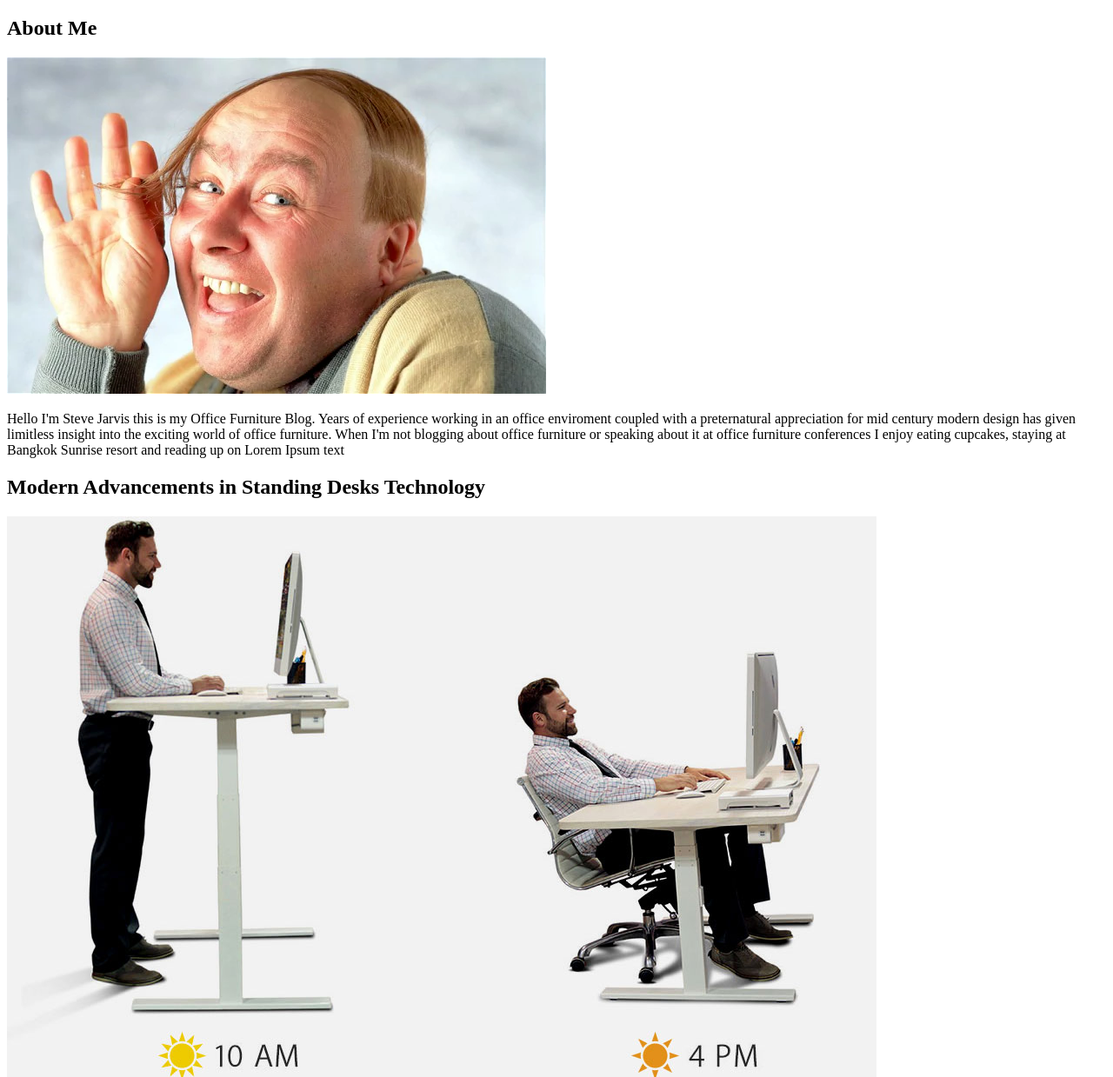
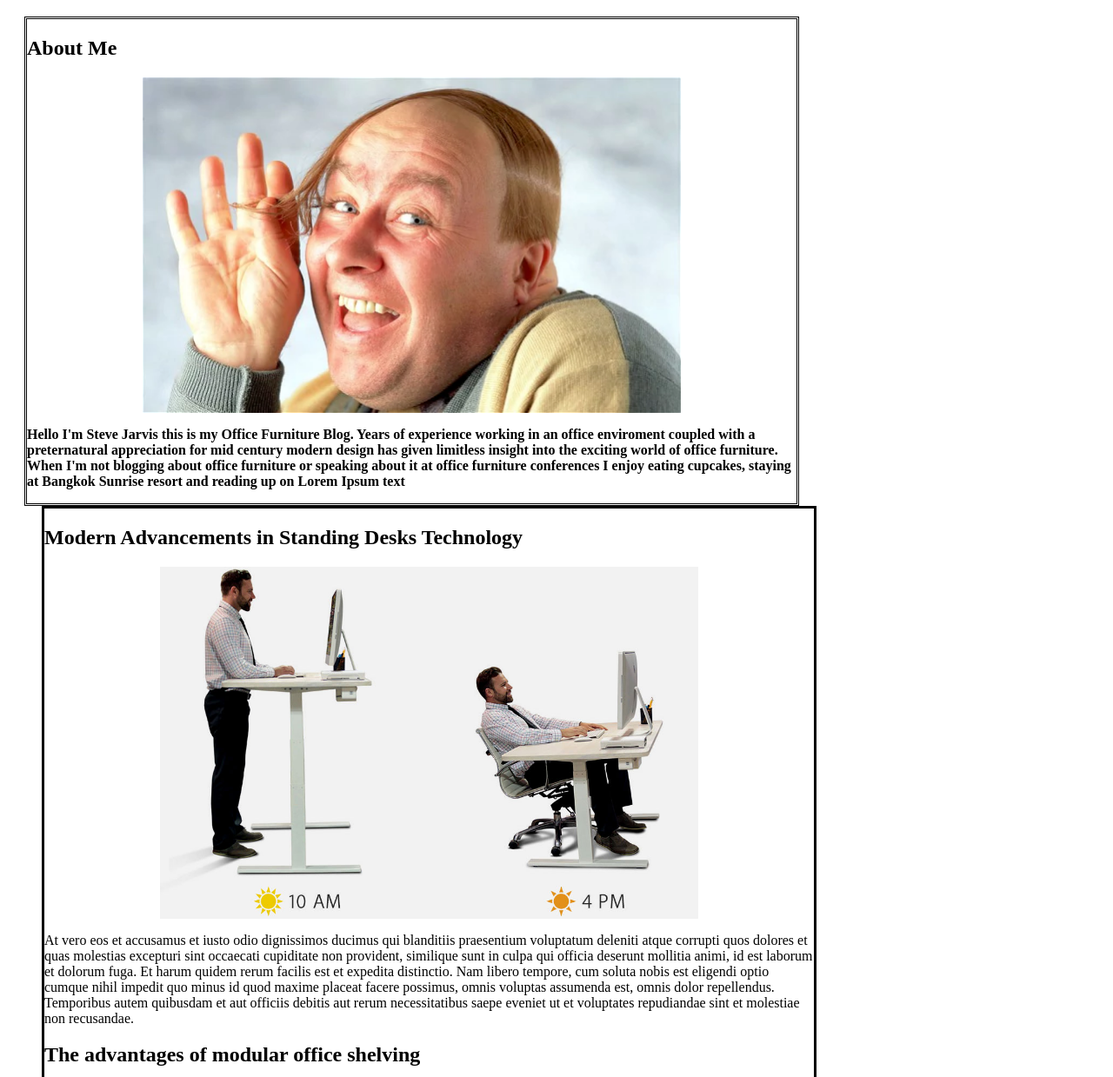
Before and after one commit to chasebowden/officeblog, a plain HTML site: page index.html in a window 1280 px wide. Shown: the part 61-1300 px from the top of the page at 87% size. Drawn offline with Linux system fonts and the light colour scheme.

Commit message:
add styles to divs

```diff
--- a/css/styles.css
+++ b/css/styles.css
@@ -0,0 +1,19 @@
+.aboutme {
+  font-weight: bolder;
+  margin-left: 20px;
+  width: 70%;
+  border-style: double;
+}
+
+.blogposts {
+  margin-left: 40px;
+  width: 70%;
+  border-style: solid;
+}
+
+img {
+  width: inherit;
+  align-items: center;
+  display: block;
+  margin: 0 auto;
+}
--- a/index.html
+++ b/index.html
@@ -13,7 +13,7 @@
        <img src="img/steve.jpg" alt="picture of me">
       <p>Hello I'm Steve Jarvis this is my Office Furniture Blog. Years of experience working in an office enviroment coupled with a preternatural appreciation for mid century modern design has given limitless insight into the exciting world of office furniture. When I'm not blogging about office furniture or speaking about it at office furniture conferences I enjoy eating cupcakes, staying at Bangkok Sunrise resort and reading up on Lorem Ipsum text</p>
     </div>
-    <div class="blog posts">
+    <div class="blogposts">
       <h2>Modern Advancements in Standing Desks Technology</h2>
       <img src="img/stand.jpg" alt="standing desk">
       <p>At vero eos et accusamus et iusto odio dignissimos ducimus qui blanditiis praesentium voluptatum deleniti atque corrupti quos dolores et quas molestias excepturi sint occaecati cupiditate non provident, similique sunt in culpa qui officia deserunt mollitia animi, id est laborum et dolorum fuga. Et harum quidem rerum facilis est et expedita distinctio. Nam libero tempore, cum soluta nobis est eligendi optio cumque nihil impedit quo minus id quod maxime placeat facere possimus, omnis voluptas assumenda est, omnis dolor repellendus. Temporibus autem quibusdam et aut officiis debitis aut rerum necessitatibus saepe eveniet ut et voluptates repudiandae sint et molestiae non recusandae.</p>
```
